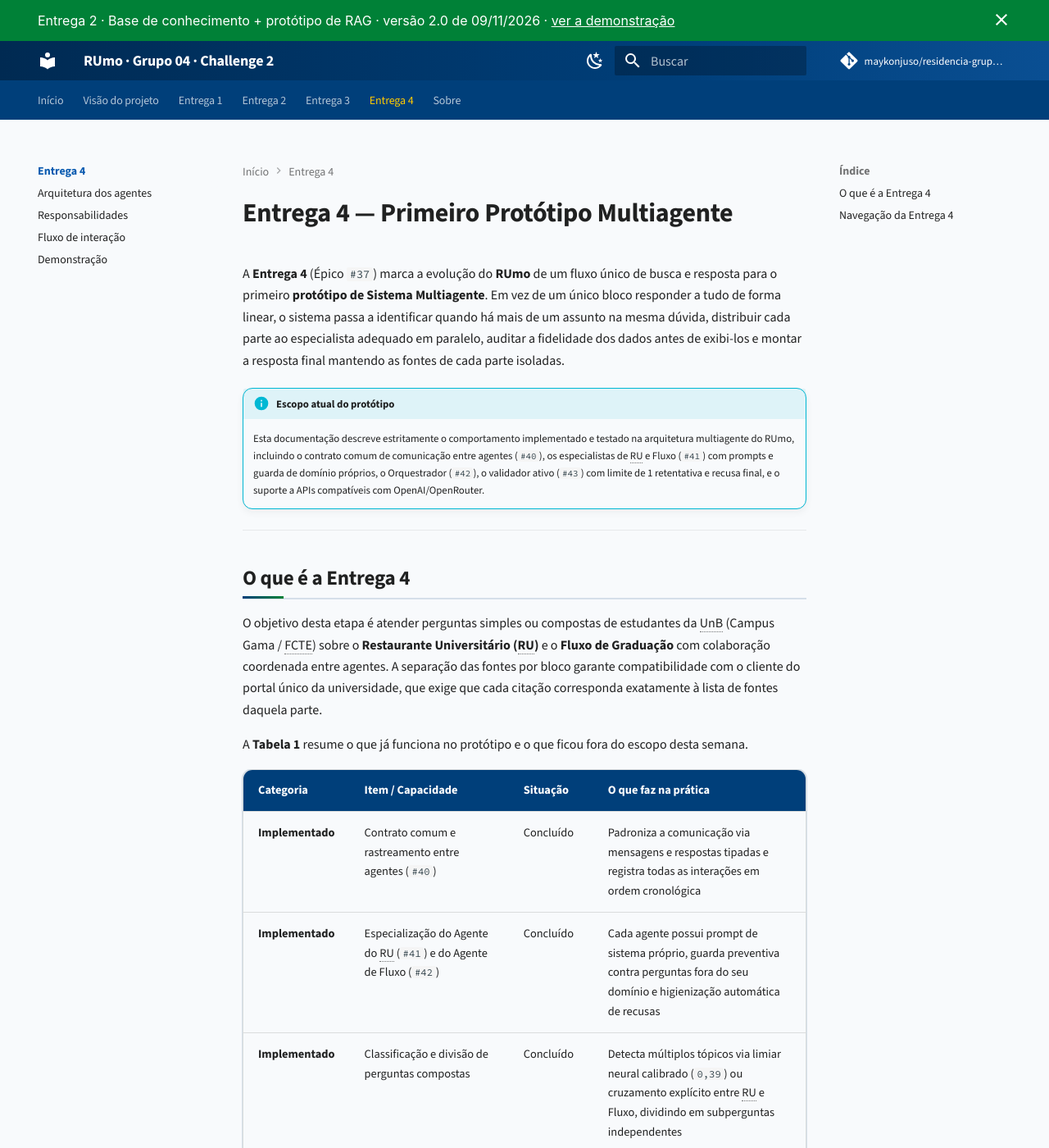
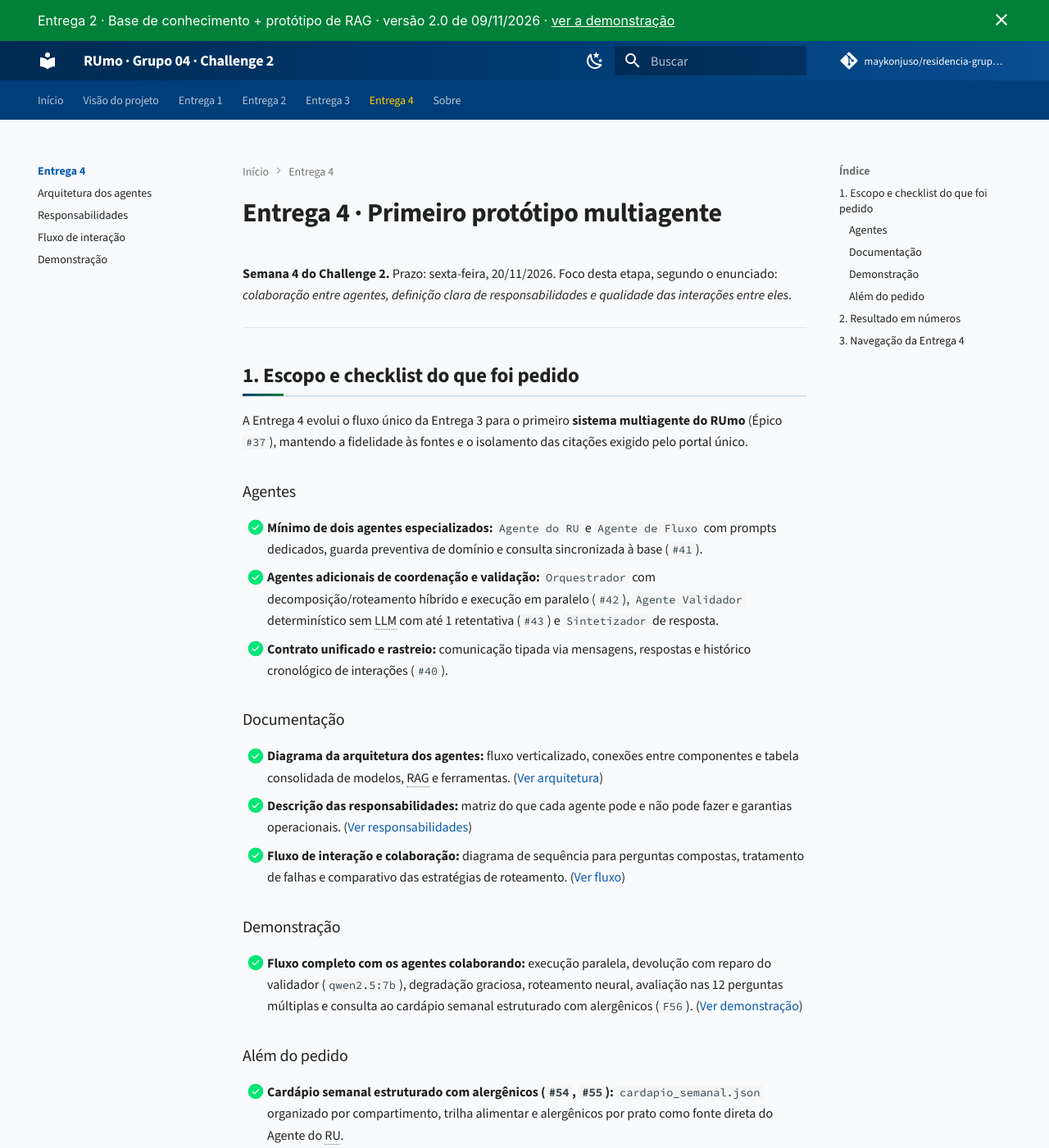
Before and after one commit to maykonjuso/residencia-grupo-4, an MkDocs documentation site: the page built from docs/entrega-4/index.md, in a window 1280 px wide and 1400 px high. Shown: the whole window at 82% size. Built offline with MkDocs 1.6.1 and Material for MkDocs 9.7.7, drawn with Linux system fonts in a browser that asks for light colours; comment, search, counter and statistics services are not loaded; some of the changed text lies outside the part shown.

Commit message:
docs(entrega-4): padroniza página inicial ao estilo das Entregas 1 a 3

```diff
--- a/docs/entrega-4/index.md
+++ b/docs/entrega-4/index.md
@@ -1,60 +1,68 @@
-# Entrega 4 — Primeiro Protótipo Multiagente
+# Entrega 4 · Primeiro protótipo multiagente
 
-A **Entrega 4** (Épico `#37`) marca a evolução do **RUmo** de um fluxo único de busca e resposta para o primeiro **protótipo de Sistema Multiagente**. Em vez de um único bloco responder a tudo de forma linear, o sistema passa a identificar quando há mais de um assunto na mesma dúvida, distribuir cada parte ao especialista adequado em paralelo, auditar a fidelidade dos dados antes de exibi-los e montar a resposta final mantendo as fontes de cada parte isoladas.
-
-!!! info "Escopo atual do protótipo"
-    Esta documentação descreve estritamente o comportamento implementado e testado na arquitetura multiagente do RUmo, incluindo o contrato comum de comunicação entre agentes (`#40`), os especialistas de RU e Fluxo (`#41`) com prompts e guarda de domínio próprios, o Orquestrador (`#42`), o validador ativo (`#43`) com limite de 1 retentativa e recusa final, e o suporte a APIs compatíveis com OpenAI/OpenRouter.
+**Semana 4 do Challenge 2.** Prazo: sexta-feira, 20/11/2026. Foco desta etapa, segundo o enunciado: *colaboração entre agentes, definição clara de responsabilidades e qualidade das interações entre eles*.
 
 ---
 
-## O que é a Entrega 4
+## 1. Escopo e checklist do que foi pedido
 
-O objetivo desta etapa é atender perguntas simples ou compostas de estudantes da UnB (Campus Gama / FCTE) sobre o **Restaurante Universitário (RU)** e o **Fluxo de Graduação** com colaboração coordenada entre agentes. A separação das fontes por bloco garante compatibilidade com o cliente do portal único da universidade, que exige que cada citação corresponda exatamente à lista de fontes daquela parte.
+A Entrega 4 evolui o fluxo único da Entrega 3 para o primeiro **sistema multiagente do RUmo** (Épico `#37`), mantendo a fidelidade às fontes e o isolamento das citações exigido pelo portal único.
 
-A **Tabela 1** resume o que já funciona no protótipo e o que ficou fora do escopo desta semana.
+### Agentes
 
-| Categoria | Item / Capacidade | Situação | O que faz na prática |
-|---|---|---|---|
-| **Implementado** | Contrato comum e rastreamento entre agentes (`#40`) | Concluído | Padroniza a comunicação via mensagens e respostas tipadas e registra todas as interações em ordem cronológica |
-| **Implementado** | Especialização do Agente do RU (`#41`) e do Agente de Fluxo (`#42`) | Concluído | Cada agente possui prompt de sistema próprio, guarda preventiva contra perguntas fora do seu domínio e higienização automática de recusas |
-| **Implementado** | Classificação e divisão de perguntas compostas | Concluído | Detecta múltiplos tópicos via limiar neural calibrado (`0,39`) ou cruzamento explícito entre RU e Fluxo, dividindo em subperguntas independentes |
-| **Implementado** | Roteamento híbrido por assunto | Concluído | Escolhe o agente adequado combinando a sugestão gerada na divisão da pergunta, regras diretas por palavras-chave e um classificador neural de apoio |
-| **Implementado** | Execução simultânea e tolerância a falhas | Concluído | Dispara consultas ao RU e ao Fluxo de Graduação ao mesmo tempo e permite simular queda de um agente sem derrubar a parte saudável |
-| **Implementado** | Validador ativo e devolução ao sintetizador (`#43`) | Concluído | Validador determinístico (sem LLM) reprova valores sem fonte ou falta de citação, devolve para no máximo **1 retentativa com feedback** e aplica recusa padrão se reprovar duas vezes |
-| **Implementado** | Suporte a provedor local ou API externa (OpenRouter/OpenAI) | Concluído | Permite executar decomposição e agentes via Ollama, HuggingFace local, modo extrativo ou API compatível com OpenAI mantendo o padrão local |
-| **Implementado** | Comparativo experimental de roteamento | Concluído | Avalia três estratégias de roteamento em um conjunto de 8 perguntas múltiplas (17 subperguntas) de linguagem natural |
-| **Implementado** | Cardápio semanal estruturado com alergênicos (`#54`, `#55`) | Concluído | Converte as refeições do cardápio corrente em `cardapio_semanal.json` por compartimento da bandeja, trilha alimentar (*padrão*, *ovolacto* e *vegano*) e alergênicos por prato, sendo consultado diretamente pelo Agente do RU |
-| **Implementado** | Exposição do fluxo multiagente na API v1.0 (`#44`) | Concluído | Expõe o `Orquestrador` em `POST /perguntar` mantendo o contrato v1.0 estrito com `trace` opcional e preparo leve para Vercel/Render |
-| **Fora de escopo** | Comunicação em tempo real com a API do Portal Único (Grupo 09) | Fora da entrega | Integração geral do sistema unificado descrita em [Divisão com o Grupo 09](../visao/escopo-grupos.md) |
-| **Fora de escopo** | Memória conversacional contínua e login autenticado | Fora da entrega | Cada pergunta é processada de forma independente, sem histórico pessoal de usuário |
+- [x] **Mínimo de dois agentes especializados:** `Agente do RU` e `Agente de Fluxo` com prompts dedicados, guarda preventiva de domínio e consulta sincronizada à base (`#41`).
+- [x] **Agentes adicionais de coordenação e validação:** `Orquestrador` com decomposição/roteamento híbrido e execução em paralelo (`#42`), `Agente Validador` determinístico sem LLM com até 1 retentativa (`#43`) e `Sintetizador` de resposta.
+- [x] **Contrato unificado e rastreio:** comunicação tipada via mensagens, respostas e histórico cronológico de interações (`#40`).
 
-<p class="legenda">Tabela 1. Visão geral do que foi implementado e do que ficou fora de escopo na Entrega 4.</p>
+### Documentação
 
-!!! note "Apoio à montagem de prato — Cardápio estruturado (#54)"
-    Como complemento da base de conhecimento para a interface do monta-prato, o módulo de coleta transforma os cardápios já extraídos da base em JSON organizado por compartimento da bandeja (incluindo almoço, jantar e café da manhã) e por trilha alimentar (*padrão*, *ovolactovegetariano* e *vegetariano estrito*). Cada opção mantém o documento e a página de origem, trata falhas de formatação do PDF com avisos e pode ser gerada em `rag/` via `python -m rumo_rag.coleta cardapio --estruturado --data 2026-11-09 --refeicao almoco`.
+- [x] **Diagrama da arquitetura dos agentes:** fluxo verticalizado, conexões entre componentes e tabela consolidada de modelos, RAG e ferramentas. ([Ver arquitetura](arquitetura-agentes.md))
+- [x] **Descrição das responsabilidades:** matriz do que cada agente pode e não pode fazer e garantias operacionais. ([Ver responsabilidades](responsabilidades.md))
+- [x] **Fluxo de interação e colaboração:** diagrama de sequência para perguntas compostas, tratamento de falhas e comparativo das estratégias de roteamento. ([Ver fluxo](fluxo-de-interacao.md))
+
+### Demonstração
+
+- [x] **Fluxo completo com os agentes colaborando:** execução paralela, devolução com reparo do validador (`qwen2.5:7b`), degradação graciosa, roteamento neural, avaliação nas 12 perguntas múltiplas e consulta ao cardápio semanal estruturado com alergênicos (`F56`). ([Ver demonstração](demonstracao.md))
+
+### Além do pedido
+
+- [x] **Cardápio semanal estruturado com alergênicos (`#54`, `#55`):** `cardapio_semanal.json` organizado por compartimento, trilha alimentar e alergênicos por prato como fonte direta do Agente do RU.
+- [x] **API v1.0 multiagente e nuvem (`#44`, `#53`):** `POST /perguntar` integrado ao `Orquestrador` mantendo o contrato v1.0 estrito (`trace` opcional), base expandida para 54 fontes e preparo leve para deploy na Vercel e no Render.
 
 ---
 
-## Navegação da Entrega 4
+## 2. Resultado em números
 
-A documentação segue os três artefatos solicitados no enunciado e o registro da execução do sistema, conforme a **Tabela 2**.
+A **Tabela 1** sintetiza as principais decisões, volumes e métricas alcançados no protótipo desta entrega.
 
-| Página | O que você encontra |
+| Dimensão | Resultado no protótipo |
 |---|---|
-| [Arquitetura dos Agentes](arquitetura-agentes.md) | Diagrama verticalizado com os quatro agentes, o sintetizador, as conexões entre eles, a tabela consolidada de modelos e ferramentas utilizadas e os pontos de extensão |
-| [Responsabilidades dos Agentes](responsabilidades.md) | Tabela descrevendo o papel, as responsabilidades, o que cada componente **pode** e **não pode** fazer e as regras garantidas |
-| [Fluxo de Interação e Roteamento](fluxo-de-interacao.md) | Diagrama de sequência em linguagem direta para uma pergunta composta e o comparativo das estratégias de classificação e roteamento |
-| [Demonstração Executada](demonstracao.md) | Execuções reais em terminal comprovando paralelismo, isolamento de citações, retorno do validador e degradação graciosa |
+| Agentes e papéis | `4` agentes (`Orquestrador`, `Agente do RU`, `Agente de Fluxo`, `Agente Validador`) + `Sintetizador` |
+| Base de conhecimento | `54` fontes oficiais (`53` indexadas no RAG = `1.954` chunks + `F56` em `cardapio_semanal.json` com alergênicos) |
+| Decomposição e roteamento (12 múltiplas) | `12/12` (`100%`) das consultas quebradas e roteadas nas `31` subperguntas esperadas |
+| Acurácia em linguagem natural (`17` subperguntas) | `76,5%` (Regex) → `94,1%` (`d1-omni-600M`) → `100,0%` (`qwen2.5:7b` conjunto) |
+| Ganho de execução em paralelo | Economia de `48,6%` no tempo dos agentes (`264,50 s` paralelos vs `514,13 s` individuais) |
+| Validação factual ativa (`Agente Validador`) | `31/31` partes aprovadas no desfecho (`2` desvios interceptados: `M07` corrigida; `M04` recusada) |
+| Suíte automatizada e API | `233` testes aprovados (`1` ignorado) e `POST /perguntar` compatível com contrato v1.0 |
+| Fora de escopo nesta semana | Comunicação em tempo real com o portal do [Grupo 09](../visao/escopo-grupos.md) e memória conversacional contínua |
 
-<p class="legenda">Tabela 2. Guia de navegação da documentação da Entrega 4.</p>
+<p class="legenda">Tabela 1. Resumo técnico e métricas consolidadas da Entrega 4.</p>
+
+---
+
+## 3. Navegação da Entrega 4
+
+1. [Arquitetura dos Agentes](arquitetura-agentes.md): Diagrama verticalizado com os quatro agentes, conexões entre componentes, tabela consolidada de modelos e ferramentas utilizadas e pontos de extensão.
+2. [Responsabilidades dos Agentes](responsabilidades.md): Matriz do que cada agente e o sintetizador podem e não podem fazer, além das garantias operacionais.
+3. [Fluxo de Interação e Roteamento](fluxo-de-interacao.md): Diagrama de sequência para perguntas compostas, tratamento de falhas e síntese comparativa de roteamento.
+4. [Demonstração Executada](demonstracao.md): Execuções reais comprovando paralelismo, reparo do validador, degradação graciosa, cardápio semanal com alergênicos e apêndice completo (`M01`–`M12`).
+
+---
 
 ??? abstract "Histórico de revisão"
-    | Versão | Data | Autor | Descrição | Revisor |
-    |---|---|---|---|---|
-    | 1.0 | 16/11/2026 | @GabrielMacielBR | Versão inicial da documentação da Entrega 4 | @keilogger |
-    | 1.1 | 16/11/2026 | @GabrielMacielBR | Refatoração para a estrutura padronizada com marcação explícita de pendências | @maykonjuso |
-    | 1.2 | 16/11/2026 | @GabrielMacielBR | Adequação para leitura descritiva sem siglas nem jargões de código internos | @maykonjuso |
-    | 1.3 | 18/11/2026 | @GabrielMacielBR | Inclusão breve do cardápio estruturado por compartimento (`#54`, por @Kyara2) no resumo da Entrega 4 | — |
-    | 1.4 | 18/11/2026 | @GabrielMacielBR | Atualização do panorama após conclusão do contrato (`#40`), especialização (`#41`/`#42`) e validador ativo (`#43`) | — |
-    | 1.5 | 20/11/2026 | @GabrielMacielBR | Referência na navegação para a tabela consolidada de modelos e ferramentas em Arquitetura dos Agentes | — |
-    | 1.6 | 20/11/2026 | @GabrielMacielBR | Atualização da Tabela 1 com alergênicos (`#55`) e API multiagente (`#44`), remoção de menção a pendências e ajuste de issues `#41`/`#42` | — |
+
+    | Data | Versão | Descrição | Autor |
+    | :---: | :---: | --- | --- |
+    | 16/11/2026 | 1.0 | Estrutura inicial da Entrega 4 (Épico #37) | @GabrielMacielBR |
+    | 18/11/2026 | 1.4 | Atualização após conclusão do contrato (`#40`), especialistas (`#41`), `Orquestrador` (`#42`), validador ativo (`#43`) e cardápio estruturado (`#54`, por @Kyara2) | @GabrielMacielBR |
+    | 20/11/2026 | 2.0 | Alinhamento editorial ao estilo das Entregas 1–3 e consolidação de alergênicos (`#55`), API multiagente (`#44`), pilha técnica e apêndice `M01`–`M12` | @GabrielMacielBR |
```
